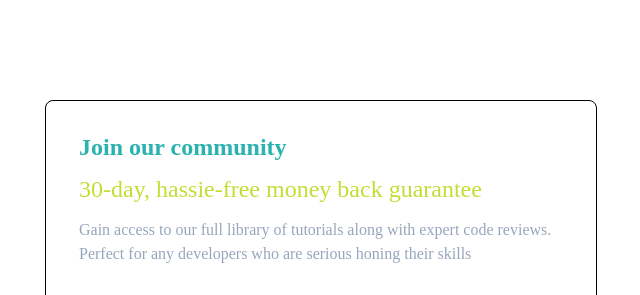
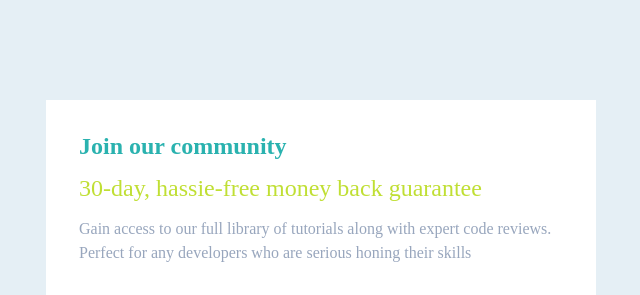
Before and after one commit to Pedroajs/single-price-grid-component, a plain HTML site: page index.html in a window 1280 px wide. Shown: the top 295 px of the page, without its empty margins (319-959 px from the left). Drawn offline with Linux system fonts and the light colour scheme; a web font is replaced by a local one.

Commit message:
pequenas modificações no layout 2/3 pro final

```diff
--- a/style.css
+++ b/style.css
@@ -7,6 +7,8 @@ body{
     font-size: 16px;
     font-family: 'Karla', sans-serif;
     font-weight: 400;
+
+    background-color: hsl(204, 43%, 93%);
 }
 
 
@@ -17,16 +19,17 @@ body{
     margin-top:100px;
     margin-bottom: 100px;
 
-    border: 1px  solid black;
+    /* border: 1px  solid black; */
     border-radius: 8px;
 
     /* box-sizing: border-box; */
 
 }
 .top-card{
-    border-bottom: 1px  solid black;
+    /* border-bottom: 1px  solid black; */
     padding: 6%;
     box-sizing: border-box;
+    background-color: white;
 }
 
 .top-card-title{
```
